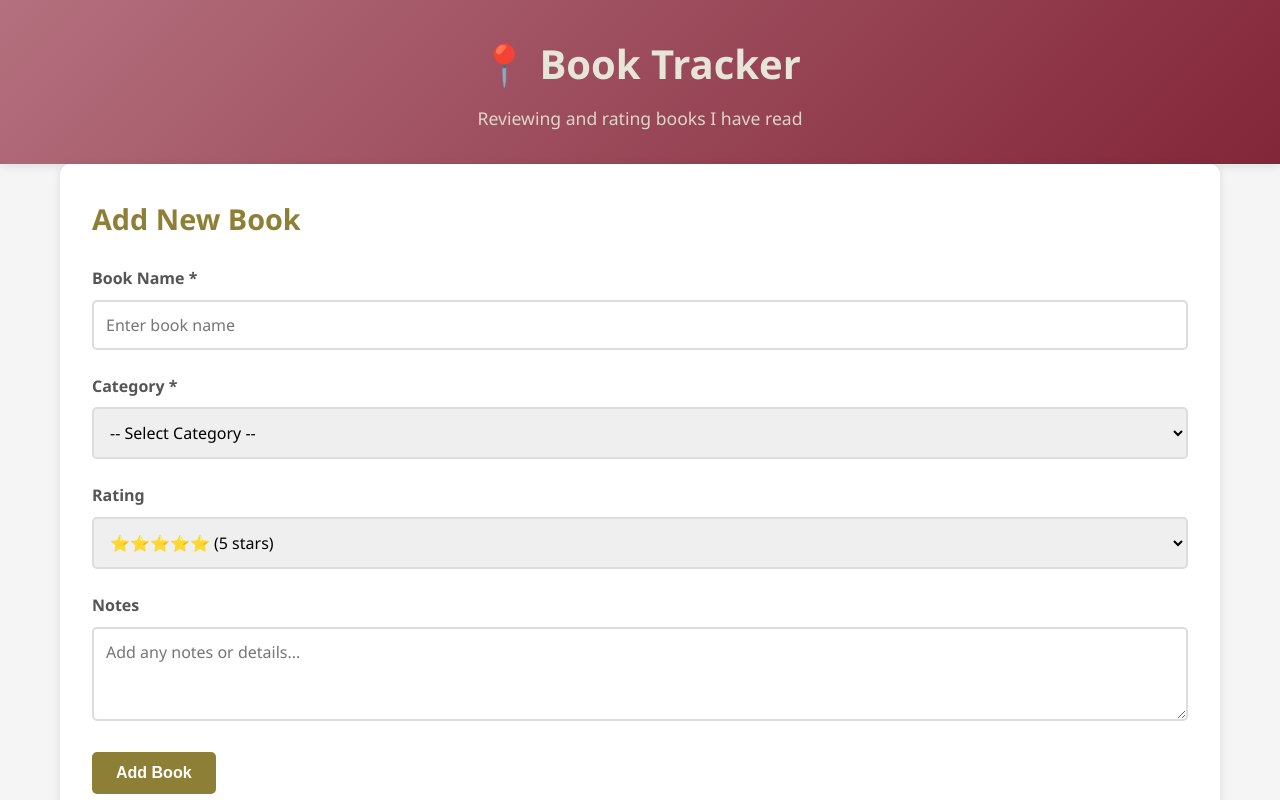
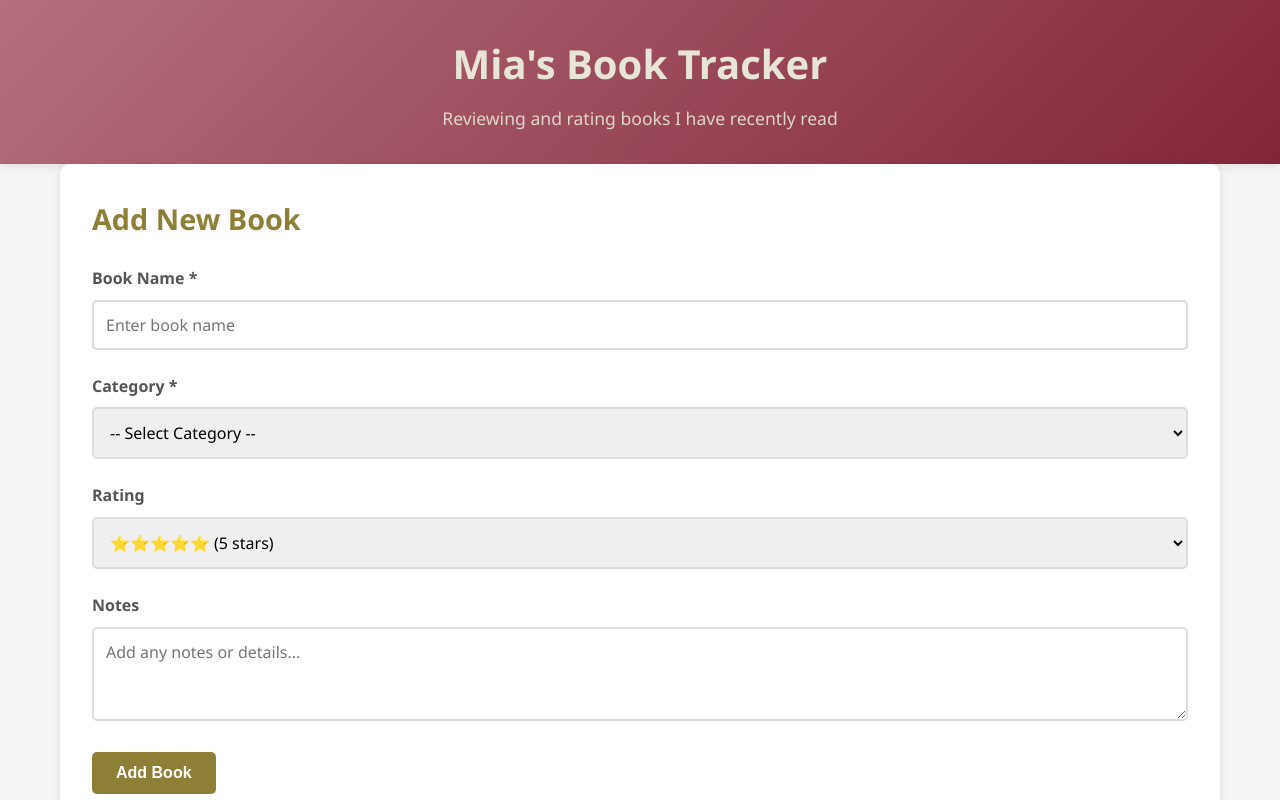
Before and after one commit to miaithompson/40363-local-favorites-tracker, a plain HTML site: page index.html in a window 1280 px wide. Shown: the top 800 px of the page. Drawn offline with Linux system fonts and the light colour scheme.

Commit message:
Styling updates

```diff
--- a/css/styles.css
+++ b/css/styles.css
@@ -120,7 +120,7 @@ input[type="text"]:focus,
 select:focus,
 textarea:focus {
     outline: none;
-    border-color: #822538;
+    border-color: #b4707e;
     box-shadow: 0 0 0 3px rgba(102, 126, 234, 0.1);
 }
 
--- a/index.html
+++ b/index.html
@@ -11,8 +11,8 @@
 <!-- Header Section -->
 <header>
     <div class="container">
-        <h1>📍 Book Tracker </h1>
-        <p class="subtitle">Reviewing and rating books I have read</p>
+        <h1> Mia's Book Tracker </h1>
+        <p class="subtitle">Reviewing and rating books I have recently read</p>
     </div>
 </header>
 <!-- Main Content -->
```
